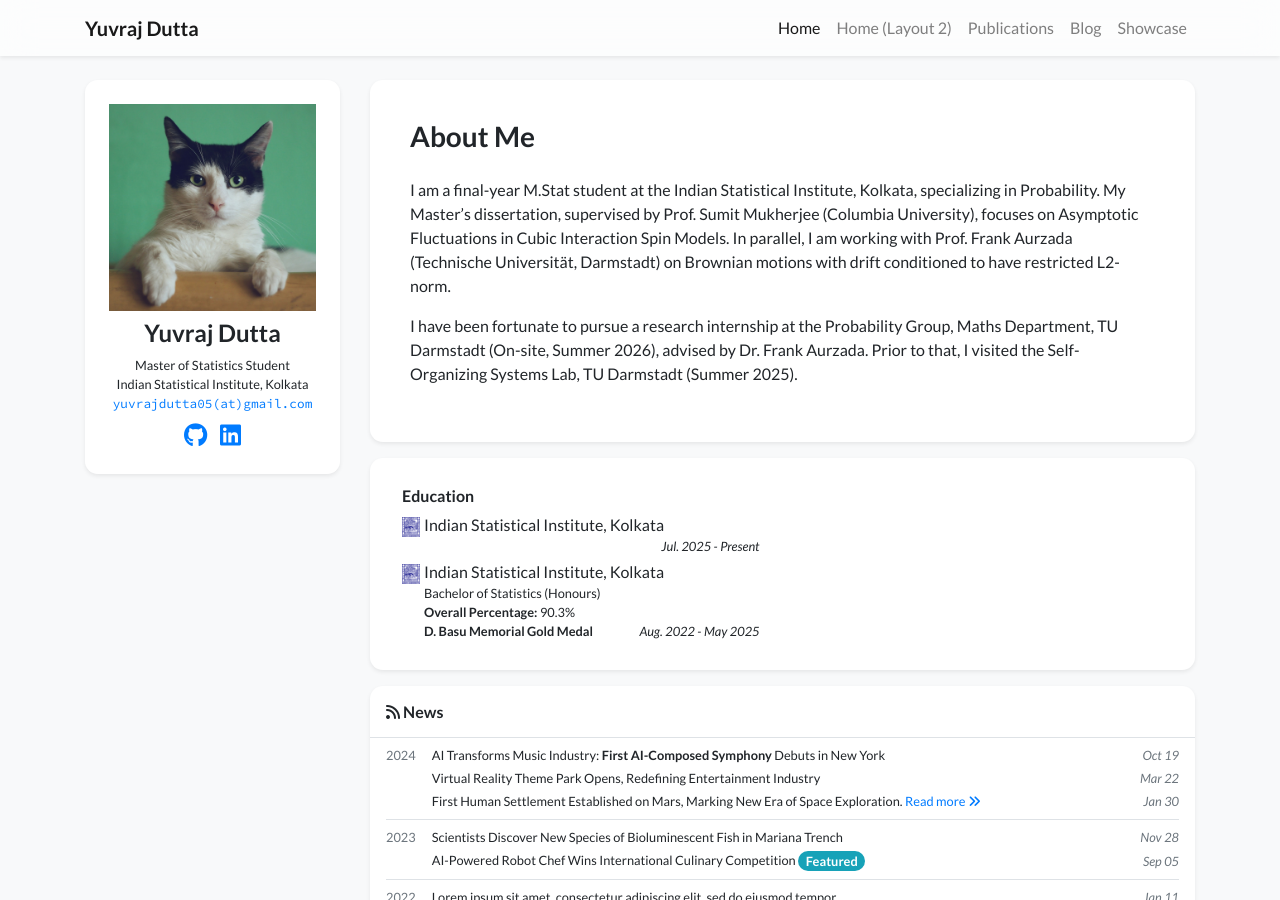
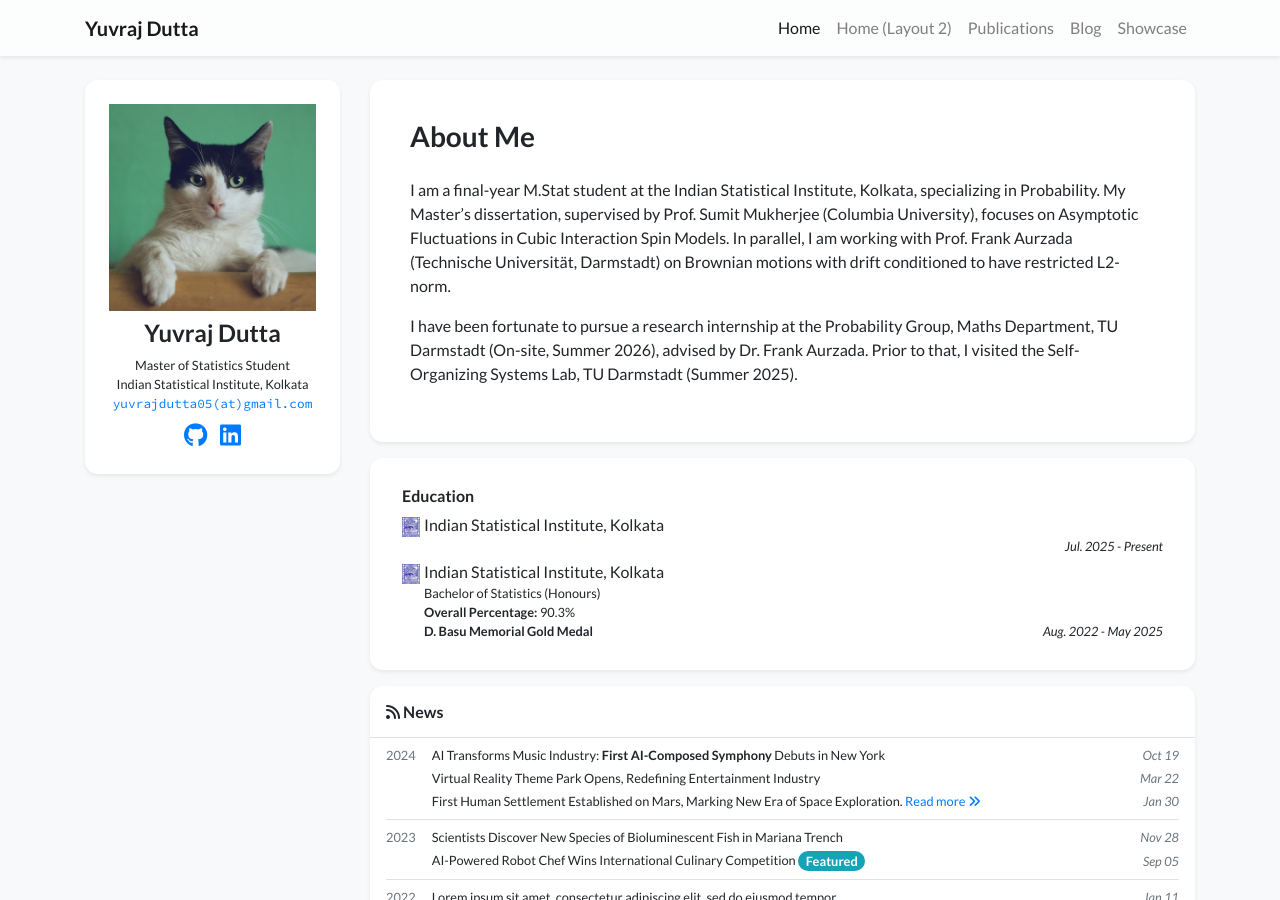
Before and after one commit to yuvrajdutta05/academic-homepage-test, a Jekyll site: the page built from index.html, in a window 1280 px wide and 900 px high. Built offline with Jekyll 4.4.1, drawn with Linux system fonts in a browser that asks for light colours; nearby versions of some CDN libraries; a style sheet for code colours, icons or effects is not loaded.

Commit message:
Update profile

```diff
--- a/_includes/widgets/experience_card.html
+++ b/_includes/widgets/experience_card.html
@@ -4,7 +4,7 @@
             <div class="card-body p-4">
                 <div class="row" data-masonry='{"percentPosition": true }'>
                     {% if site.data.profile.education %}
-                    <div class="col-lg-6">
+                    <div class="col-lg-12">
                         <div class="mx-2 my-1">
                             <h6>Education</h6>
                             <ul class="list-unstyled mb-1">
@@ -49,23 +49,7 @@
                     </div>
                     {% endif %}
 
-                    {% if site.data.profile.awards %}
-                    <div class="col-lg-6">
-                        <div class="mx-2 my-1">
-                            <h6>Honors & Awards</h6>
-                            <ul class="list small pl-3 mb-1">
-                                {% for item in site.data.profile.awards %}
-                                <li>
-                                    <div class="d-flex">
-                                        <div>{{ item.name }}</div>
-                                        <div class="ml-auto mt-auto no-break"><em>{{ item.date }}</em></div>
-                                    </div>
-                                </li>
-                                {% endfor %}
-                            </ul>
-                        </div>
-                    </div>
-                    {% endif %}
+
 
                 </div>
 
```
